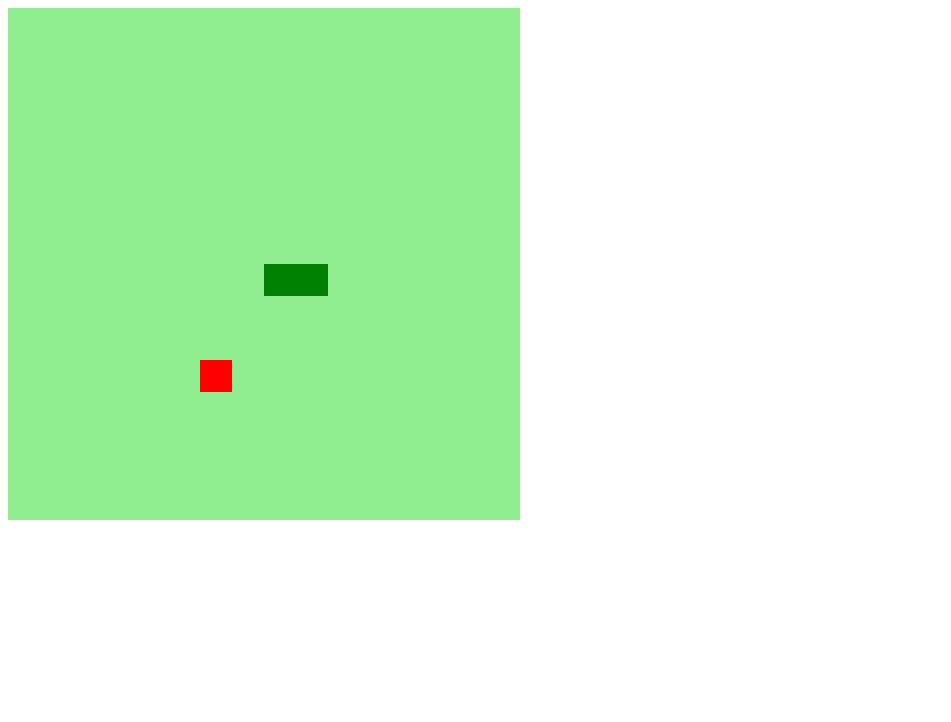
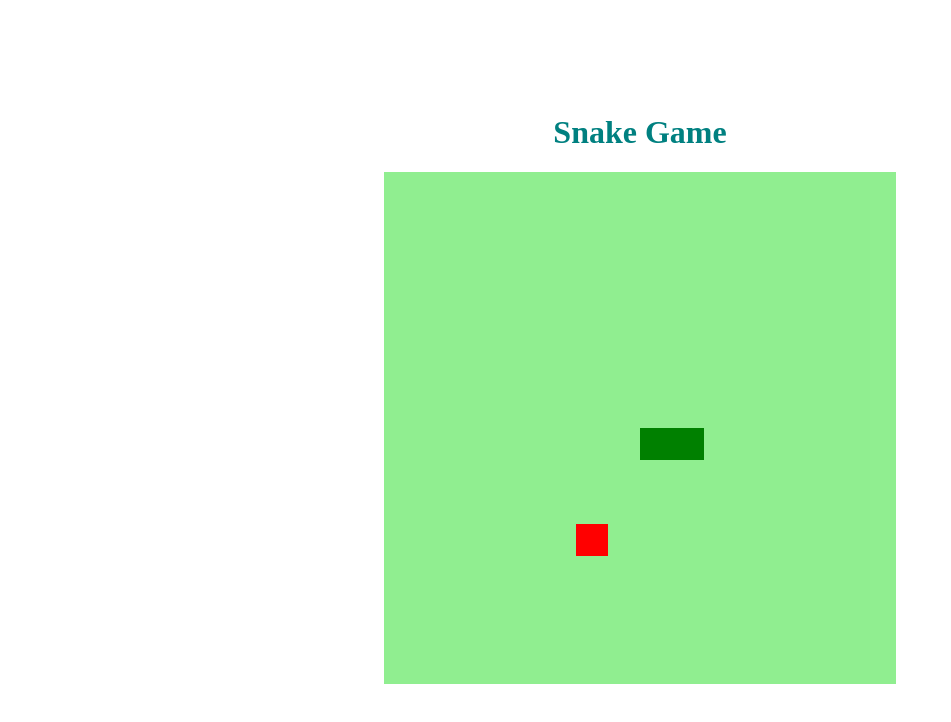
Before and after one commit to EuderAlves/Snake_play, a plain HTML site: page index.html in a window 1280 px wide. Shown: the whole page, without its empty margins (0-951 px from the left). Drawn offline with Linux system fonts and the light colour scheme.

Commit message:
Style 1 incompleto

```diff
--- a/css/style.css
+++ b/css/style.css
@@ -0,0 +1,9 @@
+body{
+    height: 95vh;
+    width: 95;
+    display: flex;
+    justify-content: center;
+    align-items: center;
+    flex-direction: column;
+    color: teal;
+}
--- a/index.html
+++ b/index.html
@@ -10,6 +10,7 @@
 
 </head>
 <body>
+    <h1>Snake Game</h1>
     <canvas id="snake" width="512" height="512"></canvas>
 
 </body>
```
